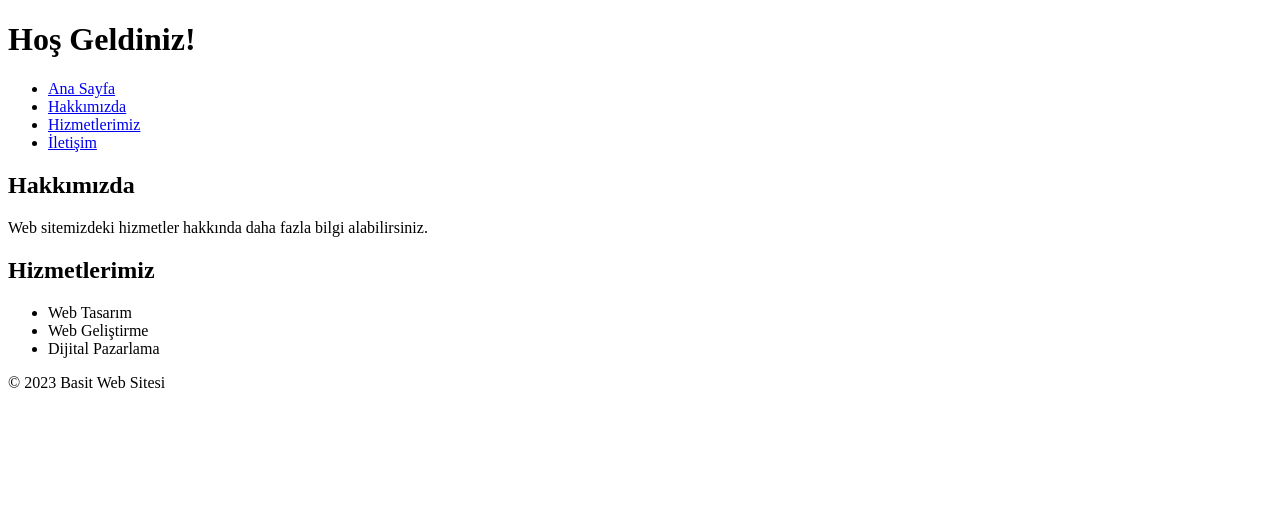
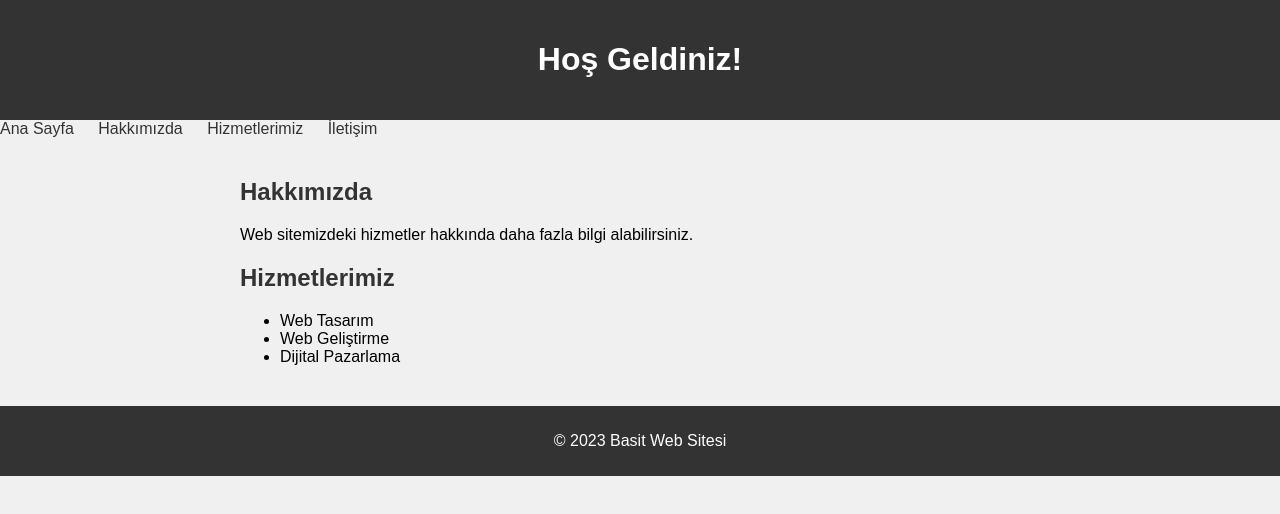
Before and after one commit to sudeyoldas/sudeyoldas.github.io, a plain HTML site: page index.html in a window 1280 px wide. Drawn offline with Linux system fonts and the light colour scheme.

Commit message:
Update index.html

```diff
--- a/index.html
+++ b/index.html
@@ -4,6 +4,58 @@
     <meta charset="UTF-8">
     <meta name="viewport" content="width=device-width, initial-scale=1.0">
     <title>Basit Web Sitesi</title>
+    <style>
+        body {
+            font-family: Arial, sans-serif;
+            background-color: #f0f0f0;
+            margin: 0;
+            padding: 0;
+        }
+
+        header {
+            background-color: #333;
+            color: white;
+            padding: 20px;
+            text-align: center;
+        }
+
+        nav ul {
+            list-style-type: none;
+            margin: 0;
+            padding: 0;
+        }
+
+        nav li {
+            display: inline;
+            margin-right: 20px;
+        }
+
+        nav a {
+            text-decoration: none;
+            color: #333;
+        }
+
+        main {
+            max-width: 800px;
+            margin: 0 auto;
+            padding: 20px;
+        }
+
+        section {
+            margin-bottom: 20px;
+        }
+
+        h2 {
+            color: #333;
+        }
+
+        footer {
+            background-color: #333;
+            color: white;
+            text-align: center;
+            padding: 10px;
+        }
+    </style>
 </head>
 <body>
     <header>
```
